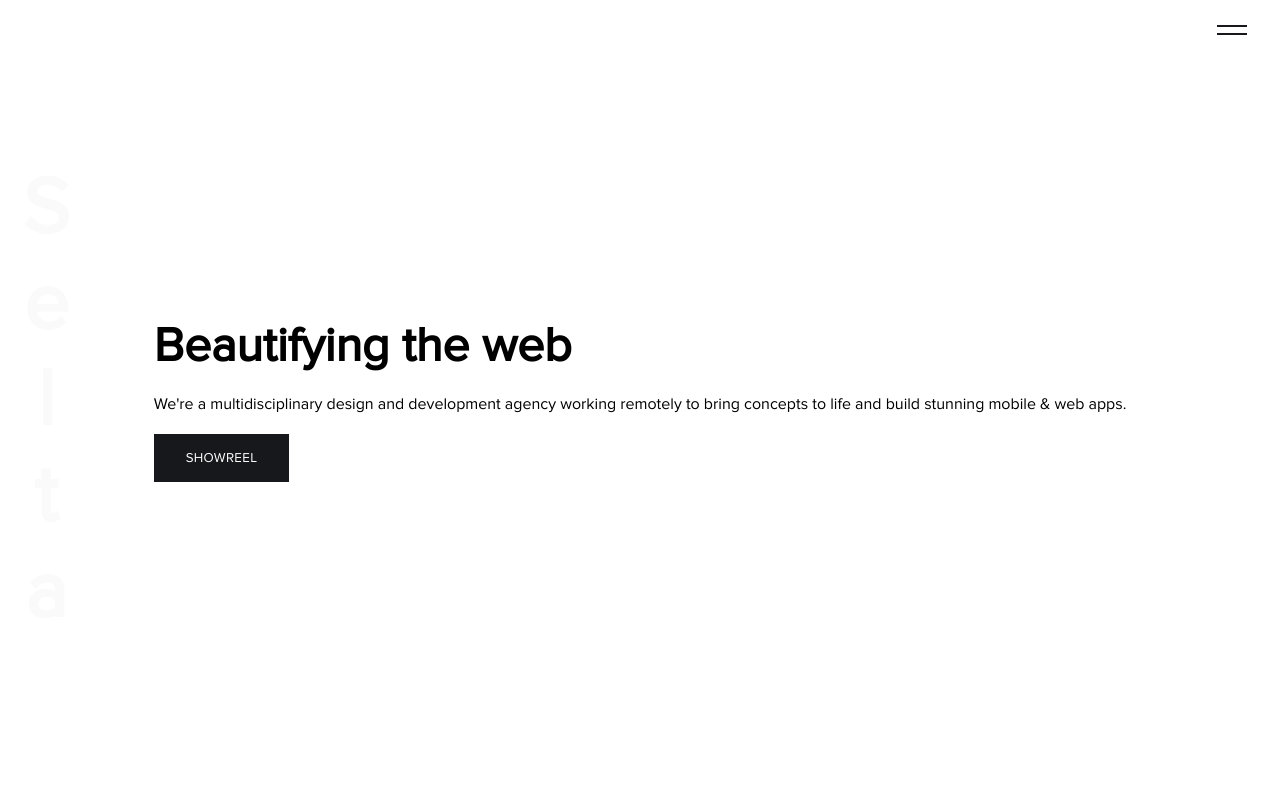
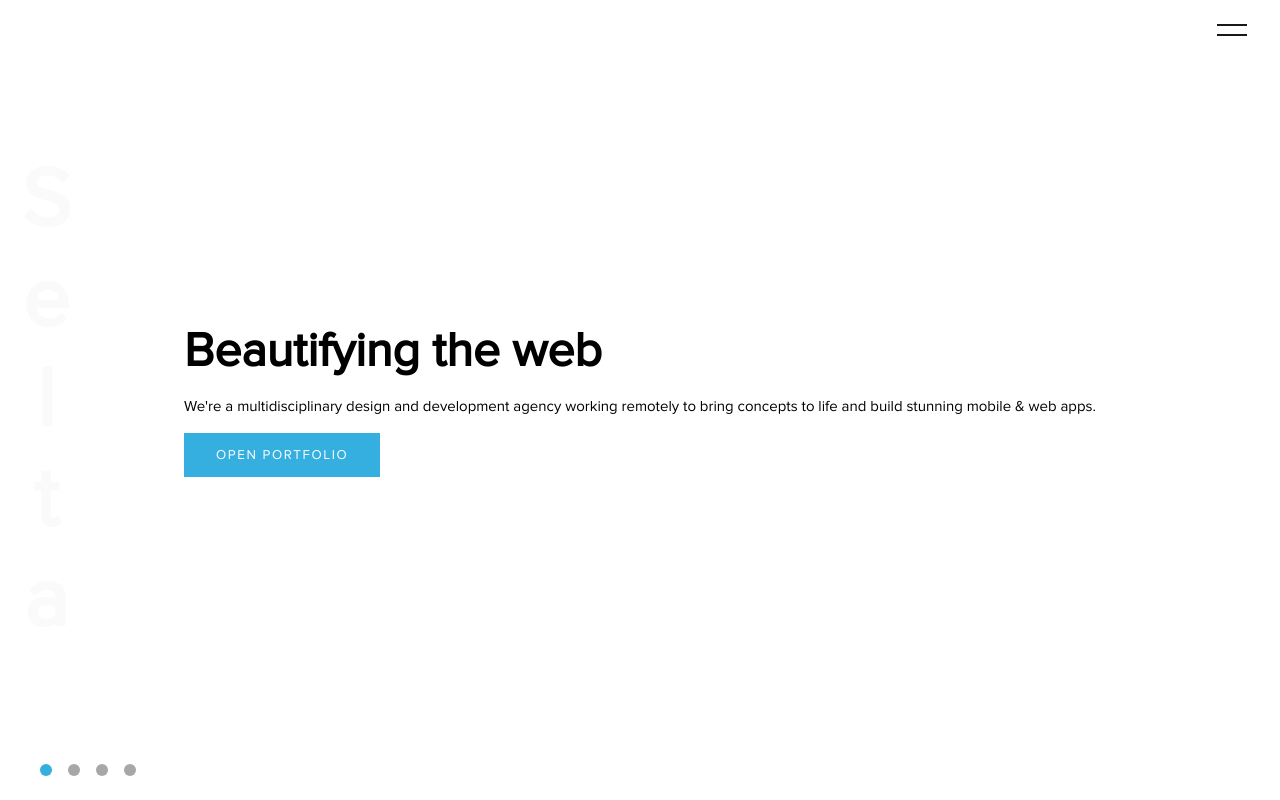
Before and after one commit to AmeizT/selta, a website with bundled scripts: page public/index.html in a window 1280 px wide. Built offline with nearby package versions, Linux system fonts and the light colour scheme.

Commit message:
added pointers

```diff
--- a/public/css/app.css
+++ b/public/css/app.css
@@ -1,8 +1,3 @@
-:root {
-  --gray: #f0f0f0;
-  --night: #16181c;
-  --snow: #ffffff; }
-
 * {
   box-sizing: border-box; }
 
@@ -17,18 +12,15 @@ body {
  'Roboto',
  'Open Sans',
  'Segoe UI',
- sans-serif; }
+ sans-serif;
+  font-size: 15px; }
 
-div {
+div, h1, h2, h3, h4, h5 {
   margin: 0;
   padding: 0; }
 
 svg {
   pointer-events: none; }
-
-h1, h2, h3, h4, h5 {
-  margin: 0;
-  padding: 0; }
 
 h1 {
   line-height: 3.5rem;
@@ -36,7 +28,7 @@ h1 {
   font-weight: 700; }
 
 p, span, pre {
-  line-height: 1.75rem; }
+  line-height: 1.5rem; }
 
 input {
   -webkit-appearance: none;
@@ -56,6 +48,13 @@ li {
 
 a {
   text-decoration: none; }
+
+:root {
+  --gray: #f0f0f0;
+  --night: #16181c;
+  --snow: #ffffff;
+  --seltablue: #34afe0;
+  --seltadark: #242c5d; }
 
 .content {
   width: 100%;
@@ -88,12 +87,8 @@ a {
     .content .section-label span {
       writing-mode: vertical-lr;
       text-orientation: upright;
-      font-size: 5rem;
-      font-weight: 700; }
-
-.dot.active,
-.dot:hover {
-  color: teal; }
+      font-size: 5.25rem;
+      font-weight: 900; }
 
 .site-footer {
   width: 100%;
@@ -198,6 +193,39 @@ a {
     .sidebar-nav .pointer.active {
       background: teal; }
 
+.toolbar {
+  width: 100%;
+  height: 3.75rem;
+  display: grid;
+  place-items: center;
+  position: fixed;
+  bottom: 0;
+  z-index: 999;
+  background: none; }
+  .toolbar .wrapper {
+    width: calc(100% - 4rem); }
+  .toolbar .toolbar-nav {
+    width: 100%;
+    height: 100%;
+    display: flex;
+    flex-direction: row;
+    align-items: center; }
+  .toolbar .pointer {
+    width: 0.75rem;
+    height: 0.75rem;
+    display: flex;
+    align-items: center;
+    justify-content: center;
+    margin: 0 0.5rem;
+    border-radius: 50px;
+    color: #ffffff;
+    background: #a7a7a7;
+    cursor: pointer; }
+    .toolbar .pointer.active {
+      background: var(--seltablue); }
+    .toolbar .pointer:hover {
+      background: var(--seltablue); }
+
 button {
   display: flex;
   align-items: center;
@@ -216,12 +244,12 @@ button {
     box-shadow: none; }
 
 .section-button {
-  padding: 1rem 2rem;
+  padding: 0.875rem 2rem;
   border-radius: 0;
-  background: var(--night);
+  background: var(--seltablue);
   color: var(--snow);
   text-transform: uppercase;
-  letter-spacing: 0.10ex; }
+  letter-spacing: 0.10rem; }
 
 .clear_btn {
   width: 3rem;
@@ -317,9 +345,9 @@ button {
       position: absolute;
       background: var(--night); }
     #hamburger #burger::after {
-      top: 4px; }
+      top: 5px; }
     #hamburger #burger::before {
-      top: -4px; }
+      top: -5px; }
 
 .scrolla {
   width: 3rem;
--- a/public/index.html
+++ b/public/index.html
@@ -10,8 +10,8 @@
     <link rel="stylesheet" href="css/app.css" type="text/css" media="screen">
     <link rel="stylesheet" href="css/index.css" type="text/css" media="screen">
     <link href="https://fonts.googleapis.com/css2?family=Heebo&display=swap" rel="stylesheet">
-    <script src="./js/app.js" type="module" defer></script>
-    <script src="./js/modules/index.js" type="module" defer></script>
+    <script src="../public/js/app.js" type="module" defer></script>
+    <script src="../public/js/modules/index.js" type="module" defer></script>
 </head>
 <body>
     <nav class="navbar" role="navigation" aria-label="navbar">
@@ -36,14 +36,17 @@
         </div>
     </nav>
 
-    <nav class="sidebar" style="display: none;">
-        <ul class="sidebar-nav">
-            <span class="pointer" onclick="currSec(1)"></span>
-            <span class="pointer" onclick="currSec(2)"></span>
-            <span class="pointer" onclick="currSec(3)"></span>
-            <span class="pointer" onclick="currSec(4)"></span>
-            <span class="pointer" onclick="currSec(5)"></span>
-        </ul>
+
+
+    <nav class="toolbar" role="navigation" aria-label="toolbar">
+        <div class="wrapper">
+            <ul class="toolbar-nav">
+                <span class="pointer" onclick="currSec(1)"></span>
+                <span class="pointer" onclick="currSec(2)"></span>
+                <span class="pointer" onclick="currSec(3)"></span>
+                <span class="pointer" onclick="currSec(4)"></span>
+            </ul>
+        </div>
     </nav>
 
     <main class="content" role="main" aria-label="content">
@@ -56,7 +59,7 @@
                 <div class="row">
                     <h1>Beautifying the web</h1>
                     <p>We're a multidisciplinary design and development agency working remotely to bring concepts to life and build stunning mobile & web apps.</p>
-                    <button class="section-button" type="button" role="button" tabindex="0" onclick="window.location.href='works.html';">Showreel</button>
+                    <button class="section-button" type="button" role="button" tabindex="0" onclick="window.location.href='works.html';">Open Portfolio</button>
                 </div>
             </div>
         </div>
@@ -71,10 +74,6 @@
             <div class="container">
                 <h1>company</h1>
             </div>
-        </div>
-
-        <div class="section" id="cta">
-            <h1>cta</h1>
         </div>
 
         <div class="section site-footer" id="contacts" aria-label="site footer">
```
Also changed, not shown: public/img/hero.png (added).
